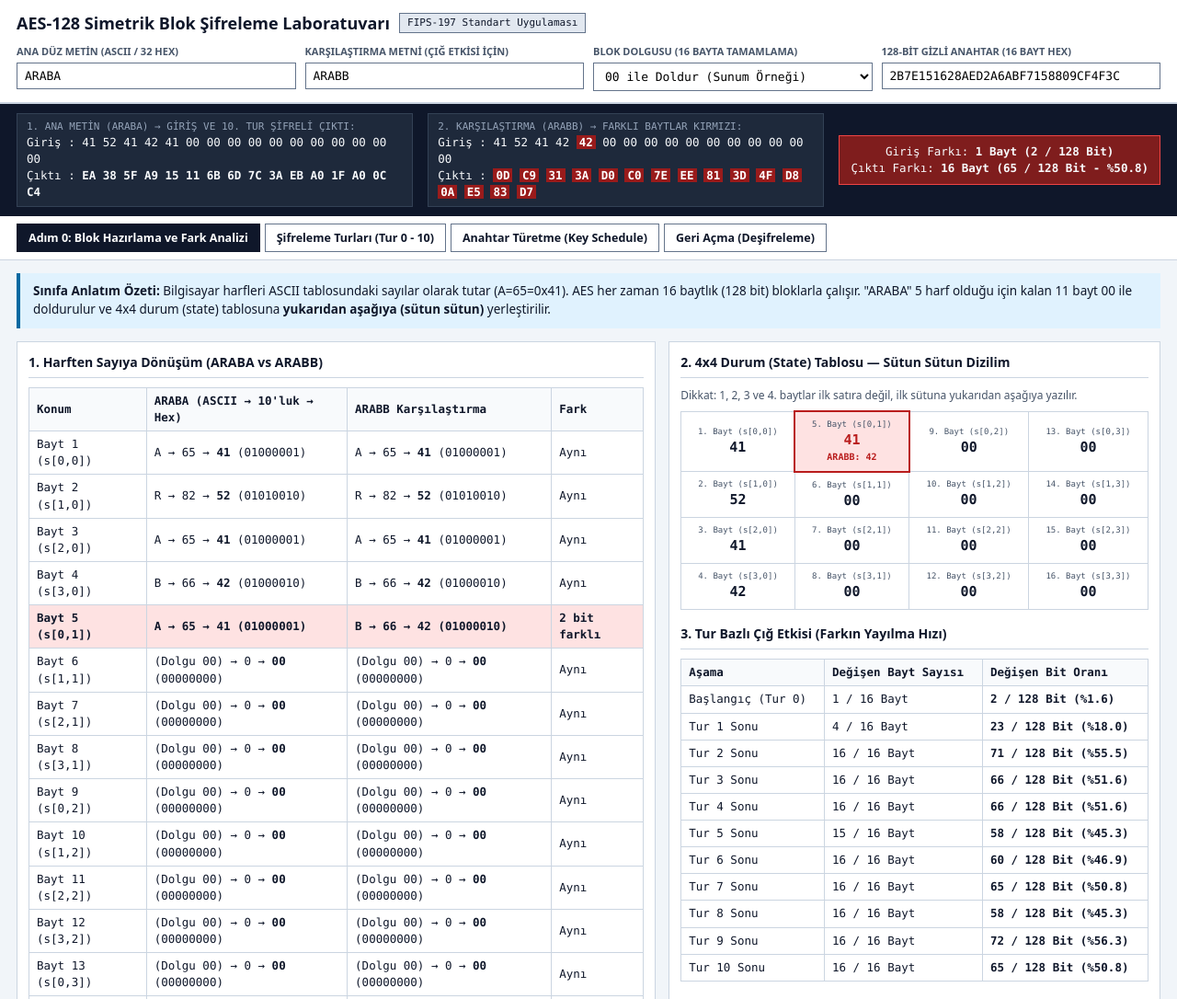
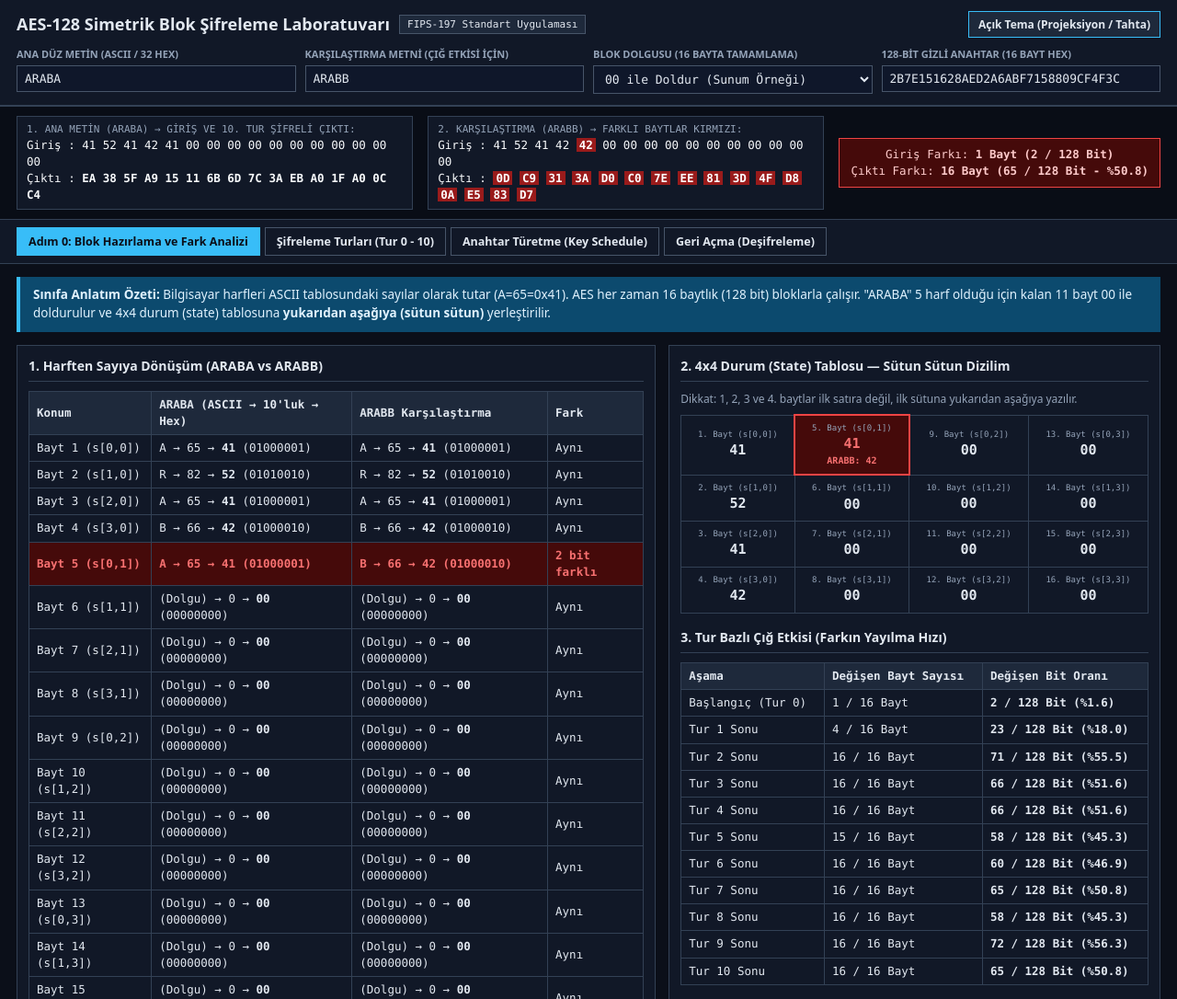
Before and after one commit to Nyxa48/aes-state-inspector, a plain HTML site: page index.html in a window 1280 px wide. Shown: the top 1086 px of the page at 92% size. Drawn offline with Linux system fonts and the light colour scheme.

Commit message:
feat: add dark mode support and project documentation

```diff
--- a/app.js
+++ b/app.js
@@ -234,13 +234,13 @@ function renderPrepTab() {
   let rows = "";
   for (let i = 0; i < 16; i++) {
     const b1 = APP.pt1[i], b2 = APP.pt2[i];
-    const ch1 = (b1 >= 32 && b1 <= 126) ? String.fromCharCode(b1) : "(Dolgu 00)";
-    const ch2 = (b2 >= 32 && b2 <= 126) ? String.fromCharCode(b2) : "(Dolgu 00)";
+    const ch1 = (b1 >= 32 && b1 <= 126) ? String.fromCharCode(b1) : "(Dolgu)";
+    const ch2 = (b2 >= 32 && b2 <= 126) ? String.fromCharCode(b2) : "(Dolgu)";
     const isDiff = b1 !== b2;
-    rows += `<tr style="${isDiff ? "background:#fee2e2;font-weight:700;" : ""}">
+    rows += `<tr class="${isDiff ? "diff-row" : ""}">
       <td>Bayt ${i + 1} (s[${i % 4},${Math.floor(i / 4)}])</td>
-      <td>${ch1} &rarr; ${ b1 } &rarr; <strong>${hex2(b1)}</strong> (${bin8(b1)})</td>
-      <td>${ch2} &rarr; ${ b2 } &rarr; <strong>${hex2(b2)}</strong> (${bin8(b2)})</td>
+      <td>${ch1} &rarr; ${b1} &rarr; <strong>${hex2(b1)}</strong> (${bin8(b1)})</td>
+      <td>${ch2} &rarr; ${b2} &rarr; <strong>${hex2(b2)}</strong> (${bin8(b2)})</td>
       <td>${isDiff ? `${countBitDiff([b1], [b2]).bits} bit farklı` : "Aynı"}</td>
     </tr>`;
   }
@@ -280,7 +280,7 @@ function renderPrepTab() {
     </div>
     <div class="card">
       <div class="card-head"><h2>2. 4x4 Durum (State) Tablosu — Sütun Sütun Dizilim</h2></div>
-      <p style="font-size:12px;color:#475569;margin-bottom:8px;">Dikkat: 1, 2, 3 ve 4. baytlar ilk satıra değil, ilk sütuna yukarıdan aşağıya yazılır.</p>
+      <p class="muted-note">Dikkat: 1, 2, 3 ve 4. baytlar ilk satıra değil, ilk sütuna yukarıdan aşağıya yazılır.</p>
       <table class="state-table" style="margin-bottom:16px;"><tbody>${stateCells}</tbody></table>
       <div class="card-head"><h2>3. Tur Bazlı Çığ Etkisi (Farkın Yayılma Hızı)</h2></div>
       <table class="data-table">
@@ -553,6 +553,19 @@ function renderCurrentTab() {
 }
 
 document.addEventListener("DOMContentLoaded", () => {
+  const themeBtn = document.getElementById("theme-btn");
+  const savedTheme = localStorage.getItem("aes_theme") || "dark";
+  document.documentElement.setAttribute("data-theme", savedTheme);
+  themeBtn.textContent = savedTheme === "dark" ? "Açık Tema (Projeksiyon / Tahta)" : "Koyu Tema (PC Ekranı)";
+
+  themeBtn.addEventListener("click", () => {
+    const cur = document.documentElement.getAttribute("data-theme");
+    const next = cur === "dark" ? "light" : "dark";
+    document.documentElement.setAttribute("data-theme", next);
+    localStorage.setItem("aes_theme", next);
+    themeBtn.textContent = next === "dark" ? "Açık Tema (Projeksiyon / Tahta)" : "Koyu Tema (PC Ekranı)";
+  });
+
   ["pt1-input", "pt2-input", "key-input"].forEach(id => {
     document.getElementById(id).addEventListener("input", updateAll);
   });
--- a/index.html
+++ b/index.html
@@ -1,5 +1,5 @@
 <!DOCTYPE html>
-<html lang="tr">
+<html lang="tr" data-theme="dark">
 <head>
   <meta charset="UTF-8">
   <meta name="viewport" content="width=device-width, initial-scale=1.0">
@@ -8,9 +8,12 @@
 </head>
 <body>
   <header class="header">
-    <div class="header-title">
-      <h1>AES-128 Simetrik Blok Şifreleme Laboratuvarı</h1>
-      <span class="tag">FIPS-197 Standart Uygulaması</span>
+    <div class="header-top">
+      <div class="header-title">
+        <h1>AES-128 Simetrik Blok Şifreleme Laboratuvarı</h1>
+        <span class="tag">FIPS-197 Standart Uygulaması</span>
+      </div>
+      <button type="button" id="theme-btn" class="theme-btn">Açık Tema (Projeksiyon / Tahta)</button>
     </div>
 
     <div class="control-grid">
@@ -36,10 +39,8 @@
     </div>
   </header>
 
-  <!-- Anlık Fark ve Özet Şeridi -->
   <section class="diff-banner" id="diff-banner"></section>
 
-  <!-- Ana Navigasyon -->
   <nav class="nav-bar">
     <div class="tabs">
       <button type="button" class="tab-btn active" data-tab="prep">Adım 0: Blok Hazırlama ve Fark Analizi</button>
@@ -58,7 +59,7 @@
   </nav>
 
   <main class="container">
-    <!-- SEKME 1: ADIM 0 HAZIRLIK VE AÇIKLAYICI FARK -->
+    <!-- SEKME 1: ADIM 0 HAZIRLIK -->
     <section id="tab-prep" class="tab-panel active">
       <div class="guide-box">
         <strong>Sınıfa Anlatım Özeti:</strong> Bilgisayar harfleri ASCII tablosundaki sayılar olarak tutar (A=65=0x41). AES her zaman 16 baytlık (128 bit) bloklarla çalışır. "ARABA" 5 harf olduğu için kalan 11 bayt 00 ile doldurulur ve 4x4 durum (state) tablosuna <strong>yukarıdan aşağıya (sütun sütun)</strong> yerleştirilir.
--- a/style.css
+++ b/style.css
@@ -4,21 +4,49 @@
   padding: 0;
 }
 
-:root {
+/* Varsayılan Koyu Tema (PC Ekranı İçin Göz Yormayan Palet) */
+:root,
+[data-theme="dark"] {
+  --bg: #0b0f19;
+  --panel: #111827;
+  --surface-alt: #1e293b;
+  --input-bg: #0f172a;
+  --hover-bg: #1f2937;
+  --border: #334155;
+  --border-strong: #475569;
+  --text: #e2e8f0;
+  --muted: #94a3b8;
+  --primary: #38bdf8;
+  --primary-bg: #0c4a6e;
+  --primary-text: #e0f2fe;
+  --diff: #f87171;
+  --diff-bg: #450a0a;
+  --diff-border: #ef4444;
+  --banner-bg: #090d16;
+  --banner-box: #111827;
+  --mono: "JetBrains Mono", "Consolas", "Courier New", monospace;
+  --sans: system-ui, -apple-system, "Segoe UI", Roboto, sans-serif;
+}
+
+/* Açık Tema (Sınıf Projeksiyonu / Akıllı Tahta İçin Yüksek Kontrast) */
+[data-theme="light"] {
   --bg: #f1f5f9;
   --panel: #ffffff;
+  --surface-alt: #f8fafc;
+  --input-bg: #ffffff;
+  --hover-bg: #e2e8f0;
   --border: #cbd5e1;
   --border-strong: #64748b;
   --text: #0f172a;
   --muted: #475569;
   --primary: #0369a1;
-  --primary-light: #e0f2fe;
+  --primary-bg: #e0f2fe;
+  --primary-text: #0369a1;
   --diff: #b91c1c;
-  --diff-light: #fee2e2;
-  --ok: #15803d;
-  --ok-light: #dcfce7;
-  --mono: "JetBrains Mono", "Consolas", "Courier New", monospace;
-  --sans: system-ui, -apple-system, "Segoe UI", Roboto, sans-serif;
+  --diff-bg: #fee2e2;
+  --diff-border: #dc2626;
+  --banner-bg: #0f172a;
+  --banner-box: #1e293b;
 }
 
 body {
@@ -36,11 +64,19 @@ body {
   padding: 12px 18px;
 }
 
+.header-top {
+  display: flex;
+  justify-content: space-between;
+  align-items: center;
+  flex-wrap: wrap;
+  gap: 10px;
+  margin-bottom: 10px;
+}
+
 .header-title {
   display: flex;
   align-items: center;
   gap: 10px;
-  margin-bottom: 10px;
 }
 
 .header-title h1 {
@@ -51,9 +87,18 @@ body {
 .tag {
   font-family: var(--mono);
   font-size: 11px;
-  background: #e2e8f0;
+  background: var(--surface-alt);
+  color: var(--text);
   padding: 2px 8px;
   border: 1px solid var(--border-strong);
+}
+
+.theme-btn {
+  background: var(--surface-alt);
+  color: var(--text);
+  border: 1px solid var(--primary);
+  font-size: 12px;
+  padding: 5px 10px;
 }
 
 .control-grid {
@@ -75,18 +120,26 @@ body {
   text-transform: uppercase;
 }
 
-.field input, .field select {
+.field input,
+.field select {
   font-family: var(--mono);
   font-size: 13px;
   padding: 6px 8px;
   border: 1px solid var(--border-strong);
-  background: #fff;
+  background: var(--input-bg);
+  color: var(--text);
+}
+
+.field input:focus,
+.field select:focus {
+  outline: 1px solid var(--primary);
 }
 
 /* Canlı Karşılaştırma Şeridi */
 .diff-banner {
-  background: #0f172a;
+  background: var(--banner-bg);
   color: #f8fafc;
+  border-bottom: 1px solid var(--border);
   padding: 10px 18px;
   font-family: var(--mono);
   font-size: 12.5px;
@@ -97,11 +150,13 @@ body {
 }
 
 @media (max-width: 1024px) {
-  .diff-banner { grid-template-columns: 1fr; }
+  .diff-banner {
+    grid-template-columns: 1fr;
+  }
 }
 
 .banner-box {
-  background: #1e293b;
+  background: var(--banner-box);
   border: 1px solid #334155;
   padding: 6px 10px;
 }
@@ -114,14 +169,15 @@ body {
 
 .hl-diff {
   background: #991b1b;
-  color: #fff;
+  color: #ffffff;
   padding: 0 3px;
   font-weight: 700;
 }
 
 .aval-stat {
-  background: #7f1d1d;
+  background: #450a0a;
   border: 1px solid #ef4444;
+  color: #fecaca;
   padding: 8px 12px;
   text-align: center;
 }
@@ -136,7 +192,8 @@ body {
   gap: 8px;
 }
 
-.tabs, .round-buttons {
+.tabs,
+.round-buttons {
   display: flex;
   flex-wrap: wrap;
   gap: 5px;
@@ -162,10 +219,10 @@ body {
   gap: 6px;
   font-size: 13px;
   cursor: pointer;
-  background: var(--diff-light);
+  background: var(--diff-bg);
   color: var(--diff);
   padding: 4px 10px;
-  border: 1px solid #f87171;
+  border: 1px solid var(--diff-border);
 }
 
 button {
@@ -180,12 +237,18 @@ button {
 }
 
 button:hover {
-  background: #e2e8f0;
+  background: var(--hover-bg);
 }
 
 button.active {
+  background: var(--primary);
+  color: #0b0f19;
+  border-color: var(--primary);
+}
+
+[data-theme="light"] button.active {
   background: var(--text);
-  color: #fff;
+  color: #ffffff;
   border-color: var(--text);
 }
 
@@ -203,21 +266,26 @@ button.active {
 }
 
 .guide-box {
-  background: var(--primary-light);
+  background: var(--primary-bg);
+  color: var(--primary-text);
   border-left: 4px solid var(--primary);
   padding: 10px 14px;
   margin-bottom: 14px;
   font-size: 13.5px;
 }
 
-.two-col, .bottom-split {
+.two-col,
+.bottom-split {
   display: grid;
   grid-template-columns: 1.3fr 1fr;
   gap: 14px;
 }
 
 @media (max-width: 1100px) {
-  .two-col, .bottom-split { grid-template-columns: 1fr; }
+  .two-col,
+  .bottom-split {
+    grid-template-columns: 1fr;
+  }
 }
 
 .card {
@@ -239,13 +307,19 @@ button.active {
   font-size: 14px;
 }
 
+.muted-note {
+  font-size: 12px;
+  color: var(--muted);
+  margin-bottom: 8px;
+}
+
 .coord-badge {
   font-family: var(--mono);
   font-size: 12px;
-  background: var(--primary-light);
-  color: var(--primary);
+  background: var(--primary-bg);
+  color: var(--primary-text);
   padding: 2px 8px;
-  border: 1px solid #7dd3fc;
+  border: 1px solid var(--primary);
 }
 
 /* 4x4 Durum Matrisleri */
@@ -290,23 +364,27 @@ button.active {
 }
 
 .state-table td:hover {
-  background: var(--primary-light);
+  background: var(--hover-bg);
 }
 
 .state-table td.selected {
   background: var(--primary);
-  color: #fff;
+  color: #0b0f19;
+}
+
+[data-theme="light"] .state-table td.selected {
+  color: #ffffff;
 }
 
 .state-table td.diff-cell {
-  border: 2px solid var(--diff);
-  background: var(--diff-light);
+  border: 2px solid var(--diff-border);
+  background: var(--diff-bg);
   color: var(--diff);
 }
 
 .state-table td.selected.diff-cell {
-  background: var(--diff);
-  color: #fff;
+  background: var(--diff-border);
+  color: #ffffff;
 }
 
 .cell-meta {
@@ -318,7 +396,8 @@ button.active {
 
 .state-table td.selected .cell-meta,
 .state-table td.selected .diff-sub {
-  color: #e2e8f0;
+  color: inherit;
+  opacity: 0.85;
 }
 
 .diff-sub {
@@ -328,7 +407,7 @@ button.active {
   color: var(--diff);
 }
 
-/* Tablolar */
+/* Veri Tabloları */
 .data-table {
   width: 100%;
   border-collapse: collapse;
@@ -337,18 +416,26 @@ button.active {
   margin-top: 6px;
 }
 
-.data-table th, .data-table td {
+.data-table th,
+.data-table td {
   border: 1px solid var(--border);
   padding: 5px 8px;
   text-align: left;
 }
 
 .data-table th {
-  background: #f8fafc;
+  background: var(--surface-alt);
+  color: var(--text);
+}
+
+.diff-row {
+  background: var(--diff-bg);
+  color: var(--diff);
+  font-weight: 700;
 }
 
 .formula-box {
-  background: #f8fafc;
+  background: var(--surface-alt);
   border: 1px solid var(--border);
   padding: 8px 10px;
   margin-bottom: 8px;
@@ -364,15 +451,27 @@ button.active {
   font-size: 11px;
 }
 
-.sbox-table th, .sbox-table td {
+.sbox-table th,
+.sbox-table td {
   border: 1px solid var(--border);
   text-align: center;
   padding: 3px 1px;
 }
 
-.sbox-table th { background: #e2e8f0; }
-.sbox-table td.rc-hl { background: var(--primary-light); }
-.sbox-table td.hit { background: var(--diff); color: #fff; font-weight: 700; }
+.sbox-table th {
+  background: var(--surface-alt);
+}
+
+.sbox-table td.rc-hl {
+  background: var(--primary-bg);
+  color: var(--primary-text);
+}
+
+.sbox-table td.hit {
+  background: var(--diff-border);
+  color: #ffffff;
+  font-weight: 700;
+}
 
 .w-btn {
   width: 100%;
```
Also changed, not shown: 1 other file.
